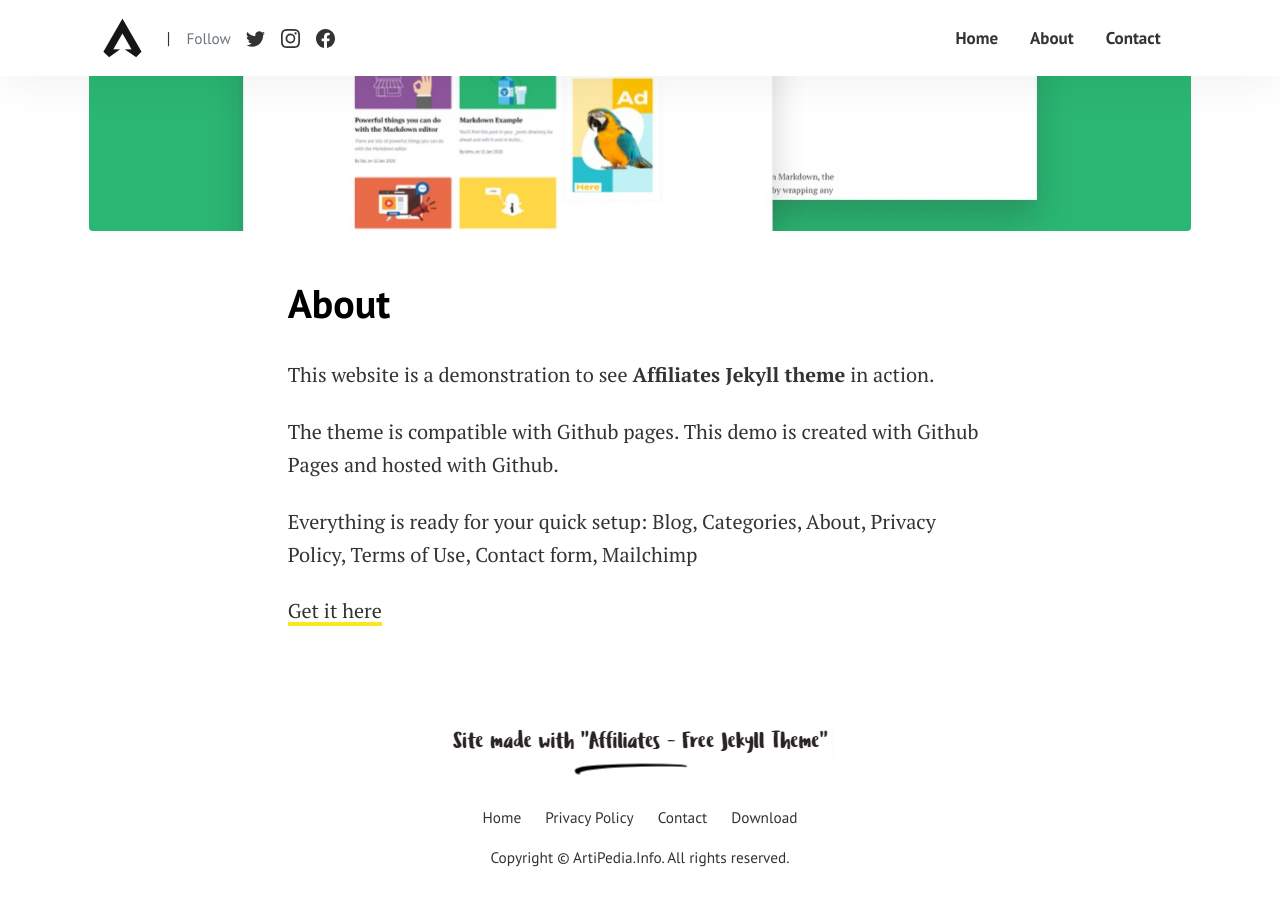
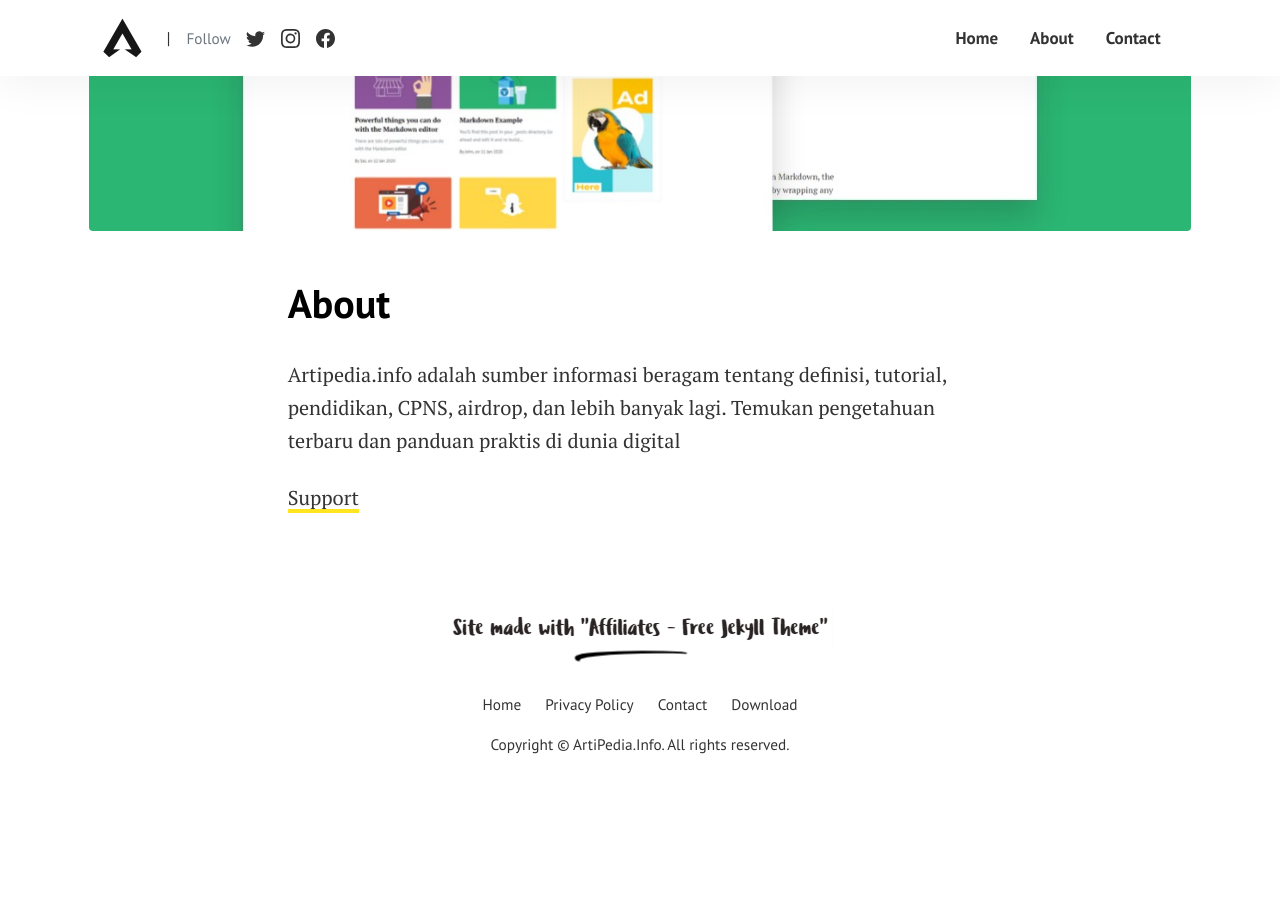
Before and after one commit to wahyu243/artipediainfo, a Jekyll site: the page built from pages/about.md, in a window 1280 px wide and 900 px high, scrolled down 504 px. Built offline with Jekyll 4.4.1, drawn with Linux system fonts in a browser that asks for light colours; after the commit the page ends 1291 px from its top, so only the background shows below that.

Commit message:
Update about.md
Signed-off-by: wahyu243 <wahyu243@gmail.com>

```diff
--- a/pages/about.md
+++ b/pages/about.md
@@ -5,10 +5,6 @@
 image: assets/images/screenshot.png
 ---
 
-This website is a demonstration to see **Affiliates Jekyll theme** in action.
+Artipedia.info adalah sumber informasi beragam tentang definisi, tutorial, pendidikan, CPNS, airdrop, dan lebih banyak lagi. Temukan pengetahuan terbaru dan panduan praktis di dunia digital
 
-The theme is compatible with Github pages. This demo is created with Github Pages and hosted with Github.
-
-Everything is ready for your quick setup: Blog, Categories, About, Privacy Policy, Terms of Use, Contact form, Mailchimp
-
-[Get it here](https://bootstrapstarter.com/jekyll-theme-memoirs/)
+[Support](https://artipedia.info)
```
